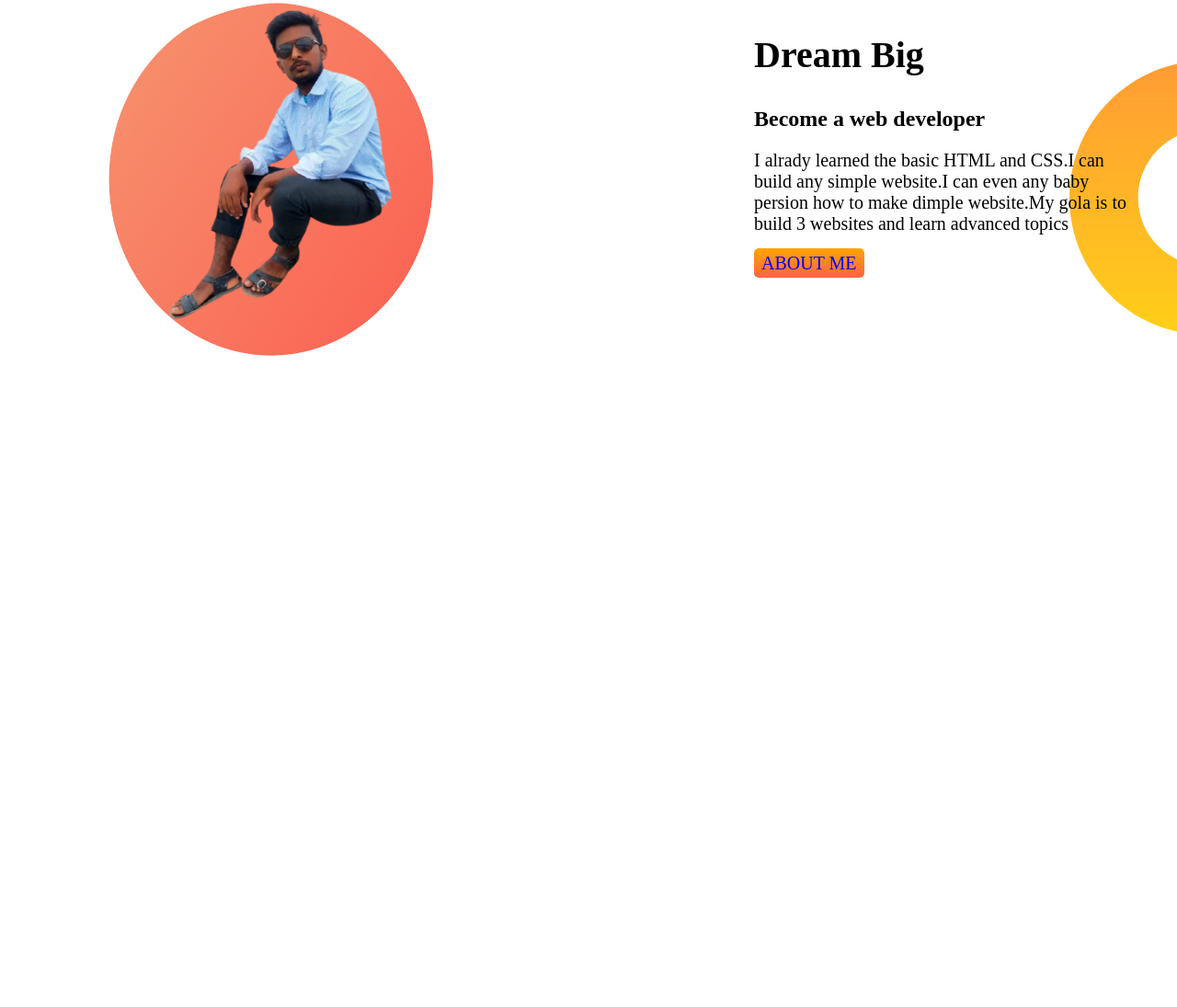
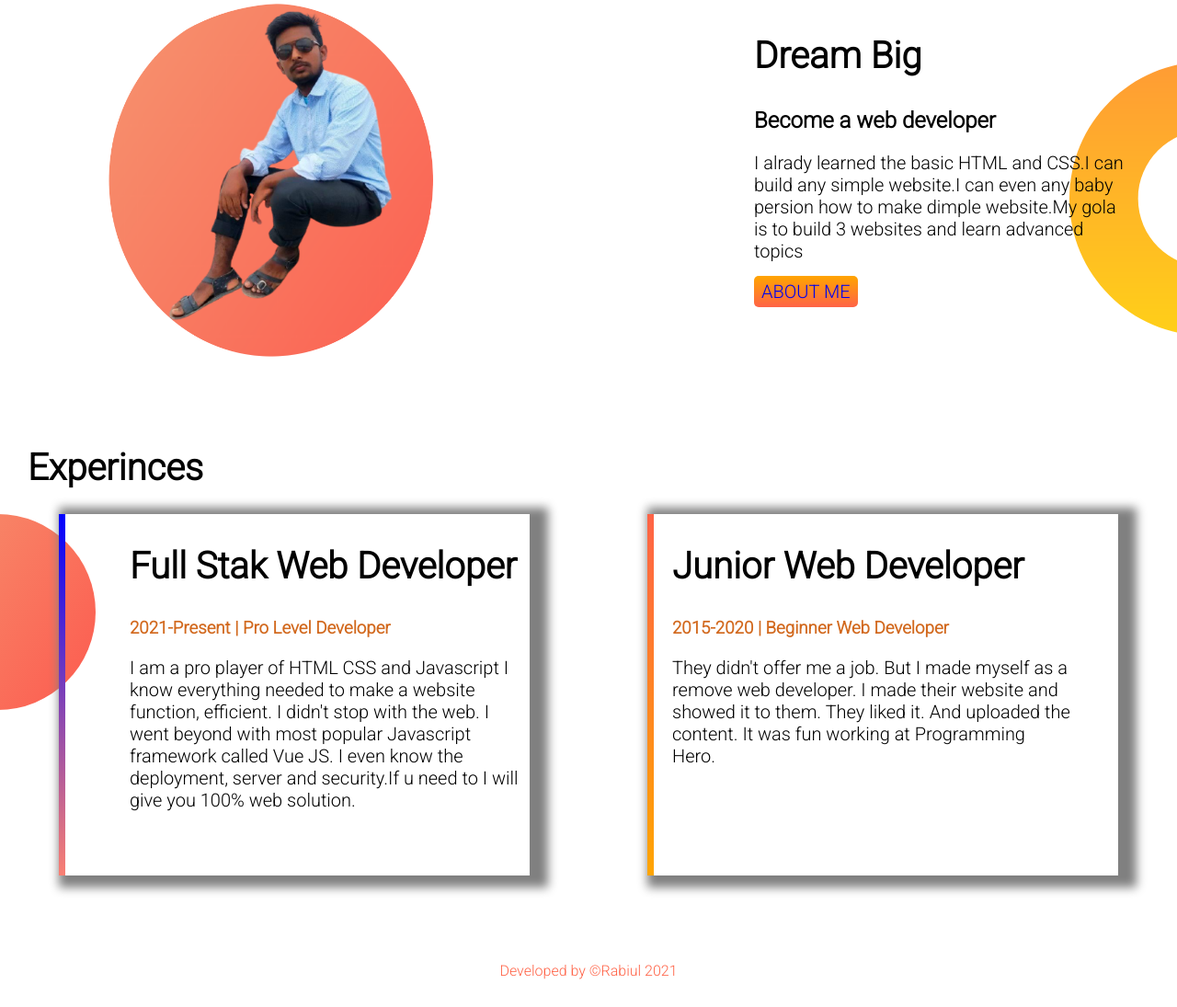
Before and after one commit to rabiul100/first-web, a plain HTML site: page index.html in a window 1280 px wide. Shown: the part 499-1594 px from the top of the page at 92% size. Before the commit the page ends 926 px from the top, so only its background shows below. Drawn offline with Linux system fonts and the light colour scheme; a web font is replaced by a local one.

Commit message:
added experiance

```diff
--- a/index.html
+++ b/index.html
@@ -7,8 +7,8 @@
     <title>Document</title>
     <link rel="stylesheet" href="style.css">
     <link rel="preconnect" href="https://fonts.googleapis.com">
-     <link rel="preconnect" href="https://fonts.gstatic.com" crossorigin>
-      <link href="https://fonts.googleapis.com/css2?family=Bona+Nova&display=swap" rel="stylesheet">
+<link rel="preconnect" href="https://fonts.gstatic.com" crossorigin>
+<link href="https://fonts.googleapis.com/css2?family=Roboto:wght@300&display=swap" rel="stylesheet">
 </head>
 <body>
    >
@@ -52,6 +52,27 @@
 
         </div>
     </section>
+    <!---end second section-->
+    <h1 class="experinces">Experinces</h1>
+
+    <section class="section3">
+
+
+        <div class="left-div-sec3">
+            <h1>Full Stak Web Developer</h1>
+            <h3>2021-Present | Pro Level Developer</h3>
+            <p>I am a pro player of HTML CSS and Javascript I know everything needed to make a website function, efficient. I didn't stop with the web. I went beyond with most popular Javascript framework called Vue JS. I even know the deployment, server and security.If u need to I will give you 100% web solution.</p>
+
+        </div>
+        <div class="right-div-sec3">
+            <h1>Junior Web Developer</h1>
+            <h3>2015-2020 | Beginner Web Developer</h3>
+            <p>They didn't offer me a job. But I made myself as a remove web developer. I made their website and showed it to them. They liked it. And uploaded the content. It was fun working at Programming Hero.</p>
+
+        </div>
+
+    </section>
+    <footer>Developed by &copy;Rabiul 2021</footer>
 
 
 </body>
--- a/style.css
+++ b/style.css
@@ -1,5 +1,5 @@
 body{
-    font-family: 'Bona Nova', serif;
+    font-family: 'Roboto', sans-serif;
     margin: 0px;
 
 }
@@ -45,7 +45,6 @@ img{
 
 
 .section2{
-    display: flex;
     background-image:url(images/dream-bg.png) ;
     background-repeat: no-repeat;
     background-position: right;
@@ -67,3 +66,51 @@ img{
     text-decoration: none;
     border-radius: 5px;
 }
+.experinces{
+    padding-left: 30px;
+    padding-top: 30px;
+}
+
+.left-div-sec3{
+    width: 50%;
+    padding-left:70px;
+    box-shadow: 10px 3px 10px 10px gray;
+    margin-bottom: 5%;
+    margin-left: 5%;
+    padding-bottom: 50px;
+    border-left: 7px solid;
+    border-image: linear-gradient(blue,salmon);
+    border-image-slice: 1;
+}
+.right-div-sec3{
+    width: 50%;
+    padding-left: 20px;
+    padding-right: 50px;
+    padding-bottom: 30px;
+    box-shadow: 10px 3px 10px 10px gray;
+    margin-bottom: 5%;
+    margin-left: 10%;
+    margin-right: 5%;
+    border-left: 7px solid;
+    border-image: linear-gradient(tomato, orange);
+    border-image-slice: 1;
+
+
+
+}
+h3{
+    color: chocolate;
+}
+.section3{
+
+    background-image: url(images/exp-bg.png);
+    background-repeat: no-repeat;
+
+
+
+}
+footer{
+    text-align: center;
+    color: tomato;
+    padding: 30px;
+}
```
